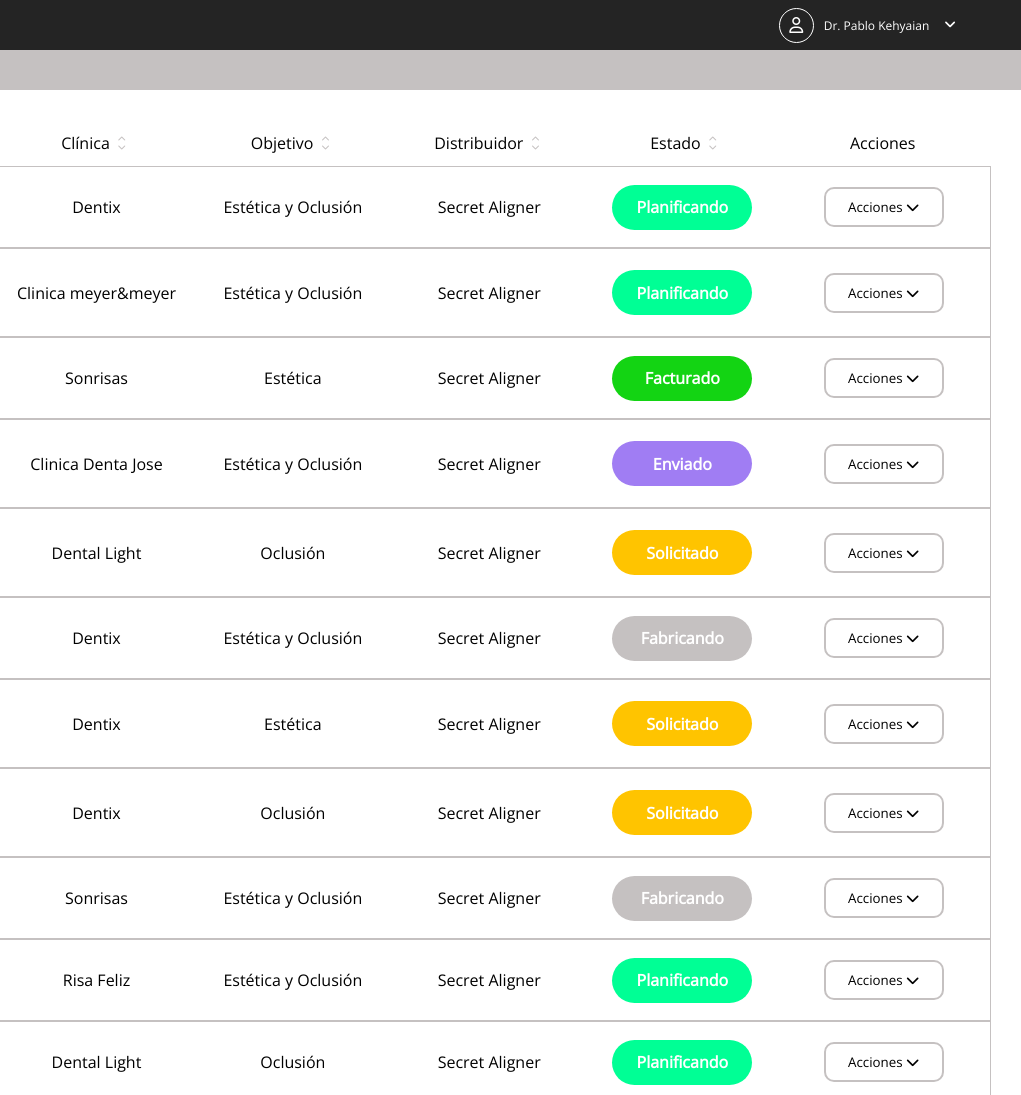
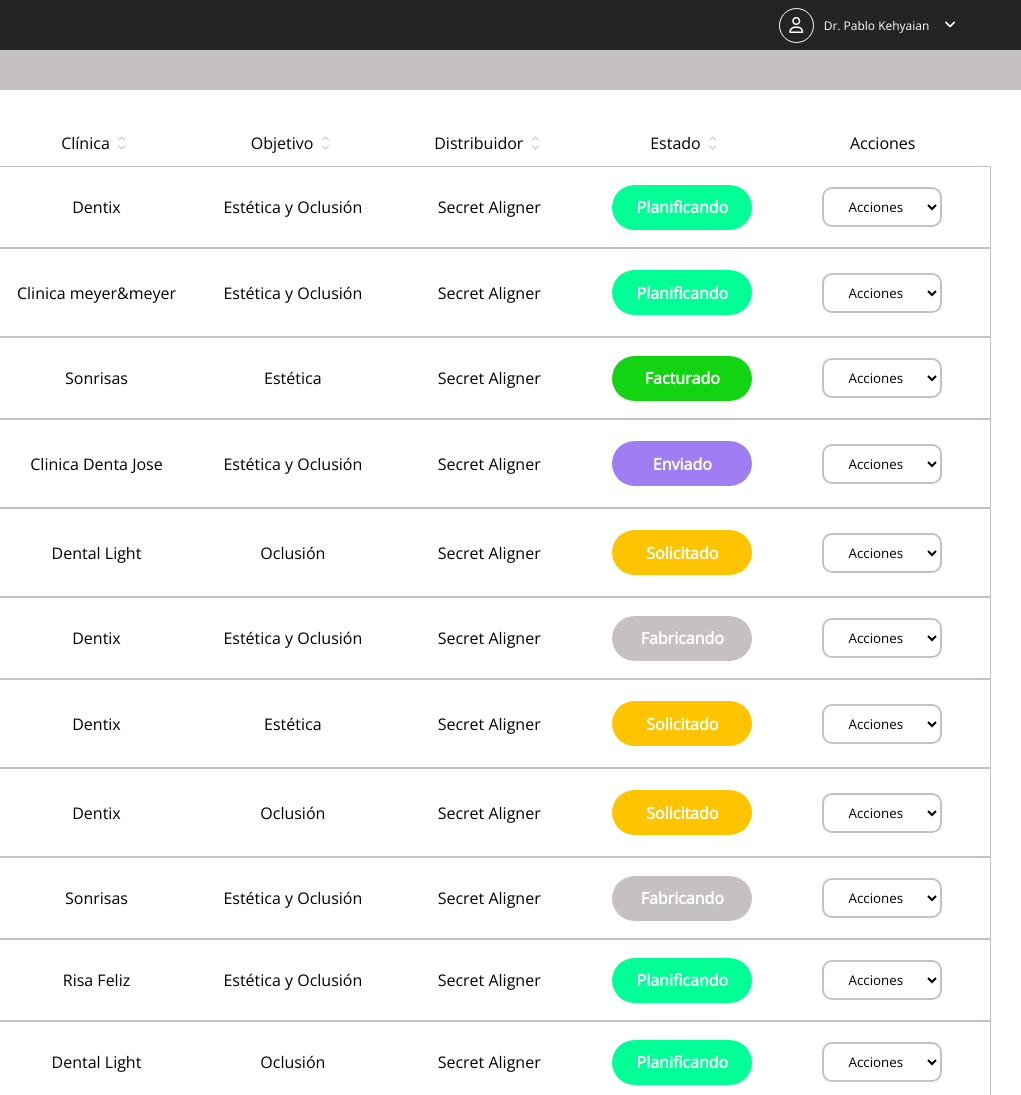
Before and after one commit to vtendero/secret-aligner, a React app in the folder my-app/: page / in a window 1280 px wide. Shown: the top 1095 px of the page, 259-1280 px from the left. Built offline with nearby package versions, Linux system fonts and the light colour scheme.

Commit message:
Add action selector

```diff
--- a/my-app/src/components/App.js
+++ b/my-app/src/components/App.js
@@ -1,7 +1,7 @@
 // eslint-disable-next-line
 import React, {useState} from 'react';
 import Header from './Header';
-import Patients from './Patients';
+import Patients from '../components/patients/Patients';
 import patients from '../data/pacientes.json';
 
 const App = () => {
--- /dev/null
+++ b/my-app/src/components/patients/ActionSelector.js
@@ -0,0 +1,16 @@
+import '../../styles/patients/ActionSelector.scss';
+
+const ActionSelector = () => {
+    return (
+        <form className='actions'>
+            <select className='actions__select' name='actions' id='actions'>
+                <option hidden selected disabled>Acciones</option>
+                <option value='Edit'>Editar</option>
+                <option value='Finish'>Finalizar</option>
+                <option value='Delete'>Borrar</option>
+            </select>
+        </form>
+    )
+}
+
+export default ActionSelector;
--- a/my-app/src/components/PatientDetail.js
+++ b/my-app/src/components/patients/PatientDetail.js
@@ -1,4 +1,5 @@
-import '../styles/PatientDetail.scss';
+import '../../styles/patients/PatientDetail.scss';
+import ActionSelector from './ActionSelector';
 
 const PatientDetail = (props) => {
     return (
@@ -17,7 +18,7 @@
             <h4 className='patientDetail__goal'>{props.patient.ficha_dental.objetivo_tratamiento}</h4>
             <h4 className='patientDetail__distributor'>Secret Aligner</h4>
             <h4 className={`patientDetail__status ${props.patient.ficha_dental.estado}`}>{props.patient.ficha_dental.estado}</h4>
-            <button className='patientDetail__doings'>Acciones <i className='fas fa-chevron-down'></i></button>
+            <ActionSelector />
         </div>
     )
 }
--- a/my-app/src/components/Patients.js
+++ b/my-app/src/components/patients/Patients.js
@@ -1,5 +1,5 @@
 import PatientDetail from './PatientDetail';
-import '../styles/Patients.scss';
+import '../../styles/patients/Patients.scss';
 
 const Patients = (props) => {
     const patientItem = Object.entries(props.patients).map(([id, patient]) => {
--- /dev/null
+++ b/my-app/src/styles/patients/ActionSelector.scss
@@ -0,0 +1,14 @@
+@import '../core/Variables.scss';
+
+.actions {
+    &__select {
+        width: 120px;
+        height: 40px;
+        background: none;
+        border-radius: 10px;
+        border: 2px solid $greyColor;
+        cursor: pointer;
+        text-align-last: center;
+        outline: 0 none;
+    }
+}
--- a/my-app/src/styles/PatientDetail.scss
+++ b/my-app/src/styles/patients/PatientDetail.scss
@@ -1,4 +1,4 @@
-@import 'core/variables';
+@import '../core/Variables.scss';
 
 .patientDetail {
     display:grid;
@@ -7,9 +7,6 @@
     border: 1px solid $greyColor;
     align-items: center;
     padding: 10px;
-    // align-items: center;
-    //     justify-content: center;
-    //     align-content: center;
 
     &__personal {
         display: flex;
@@ -44,16 +41,6 @@
         background: $greyColor;
         margin-left: 25px;
     }
-
-    &__doings {
-        width: 120px;
-        height: 40px;
-        background: none;
-        border-radius: 10px;
-        border: 2px solid $greyColor;
-        cursor: pointer;
-        margin-left: 40px;
-    }
 }
 
 .facturado {
--- a/my-app/src/styles/Patients.scss
+++ b/my-app/src/styles/patients/Patients.scss
@@ -1,4 +1,4 @@
-@import 'core/variables';
+@import '../core/Variables.scss';
 
 .patients {
     &__header {
```
